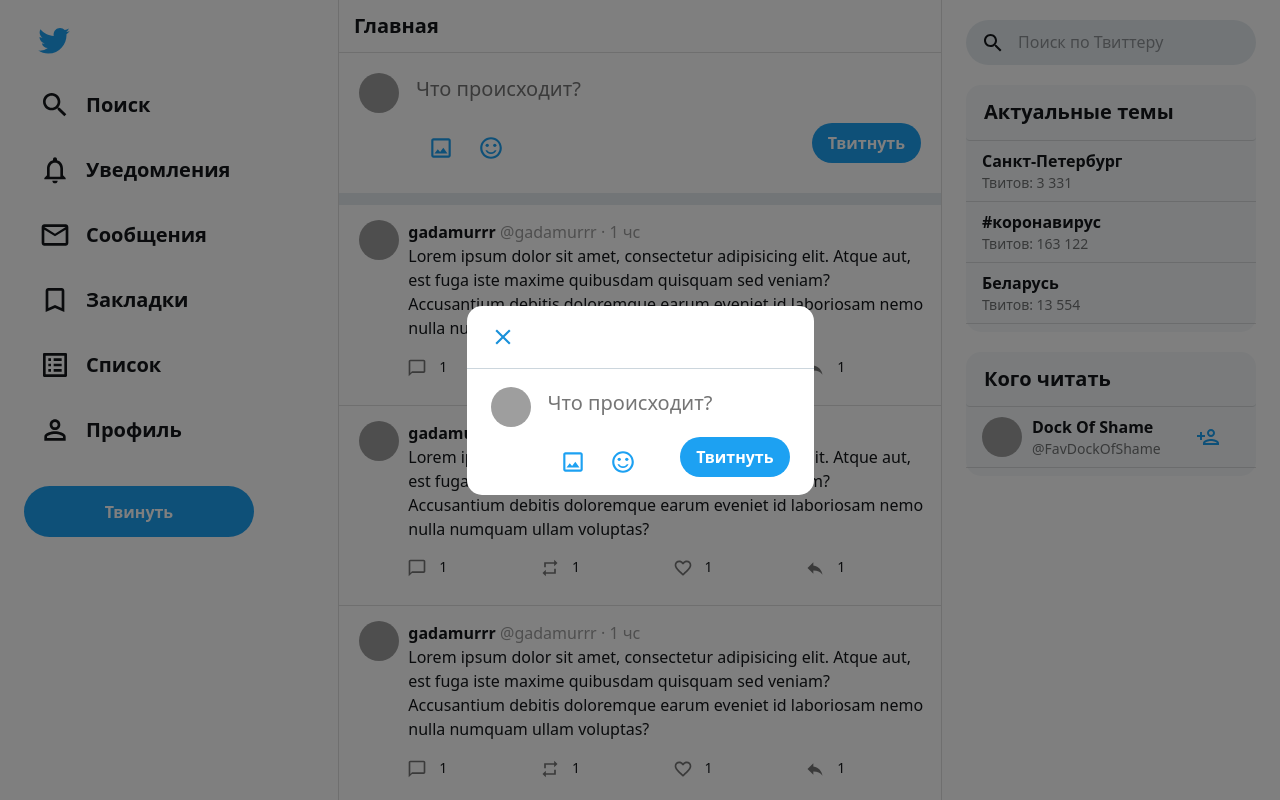
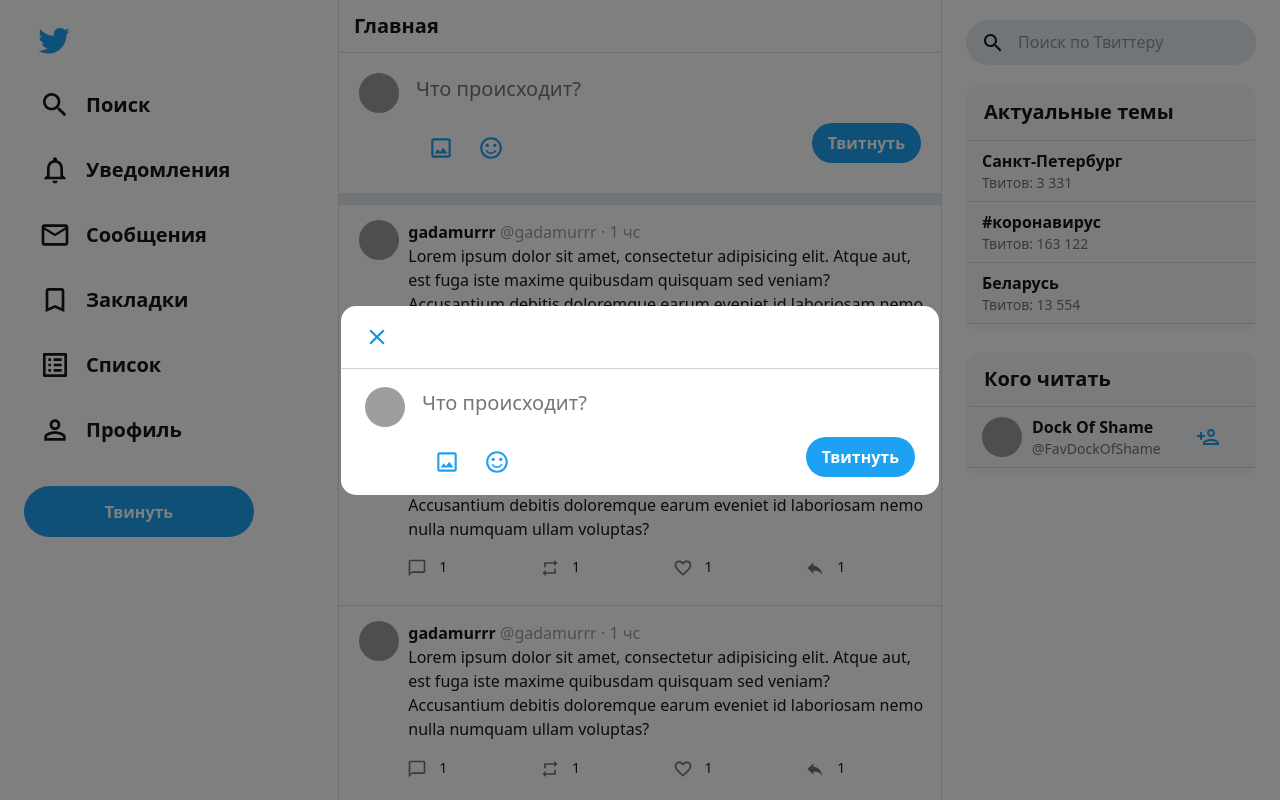
Before and after one commit to Aizzzen/twitter_frontend_react_ts, a React (Create React App) app: page /home in a window 1280 px wide. Both pictures are taken after a click on the button "Твинуть". Shown: the top 800 px of the page. Built offline with nearby package versions, Linux system fonts and the light colour scheme; grey boxes are pictures that could not be loaded.

Commit message:
refactoring 2.0

```diff
--- a/src/components/AddTweetForm.tsx
+++ b/src/components/AddTweetForm.tsx
@@ -6,10 +6,11 @@
 import {useStylesHomeStyle} from "../pages/Home/theme";
 
 interface AddTweetFormProps {
-    classes: ReturnType<typeof useStylesHomeStyle>
+    classes: ReturnType<typeof useStylesHomeStyle>;
+    maxRows?: number;
 }
 
-export const AddTweetForm: FC<AddTweetFormProps> = ({classes}: AddTweetFormProps): ReactElement => {
+export const AddTweetForm: FC<AddTweetFormProps> = ({classes, maxRows}: AddTweetFormProps): ReactElement => {
     const MAX_LENGTH = 280
     const [text, setText] = useState<string>('');
     const textLimitPercent = Math.round((text.length / 280) * 100);
@@ -38,6 +39,7 @@
                     placeholder="Что происходит?"
                     value={text}
                     onChange={handleChangeTextArea}
+                    rowsMax={maxRows}
                 />
             </div>
             <div className={classes.addFormBottom}>
--- a/src/components/Navbar.tsx
+++ b/src/components/Navbar.tsx
@@ -98,8 +98,10 @@
                         <CreateIcon/>
                     </Hidden>
                 </Button>
-                <ModalWindow title={''} visible={visibleAddTweet} onClose={onCloseAddTweet}>
-                    <AddTweetForm classes={classes} />
+                <ModalWindow visible={visibleAddTweet} onClose={onCloseAddTweet}>
+                    <div style={{ width: 550 }}>
+                        <AddTweetForm maxRows={15} classes={classes} />
+                    </div>
                 </ModalWindow>
             </li>
         </ul>
--- a/src/components/Tweet.tsx
+++ b/src/components/Tweet.tsx
@@ -8,7 +8,7 @@
 import {useStylesHomeStyle} from "../pages/Home/theme";
 
 interface TweetProps {
-    text: string;
+    text?: string;
     classes: ReturnType<typeof useStylesHomeStyle>;
     user: {
         fullName: string;
```
